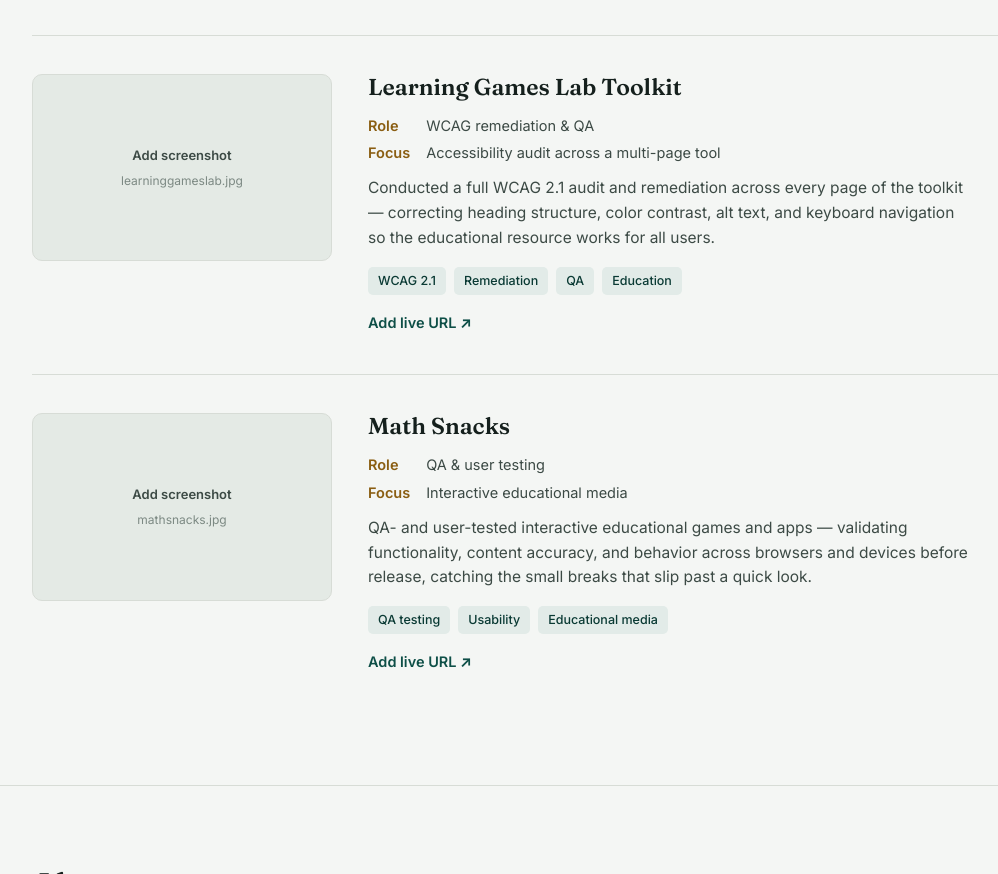
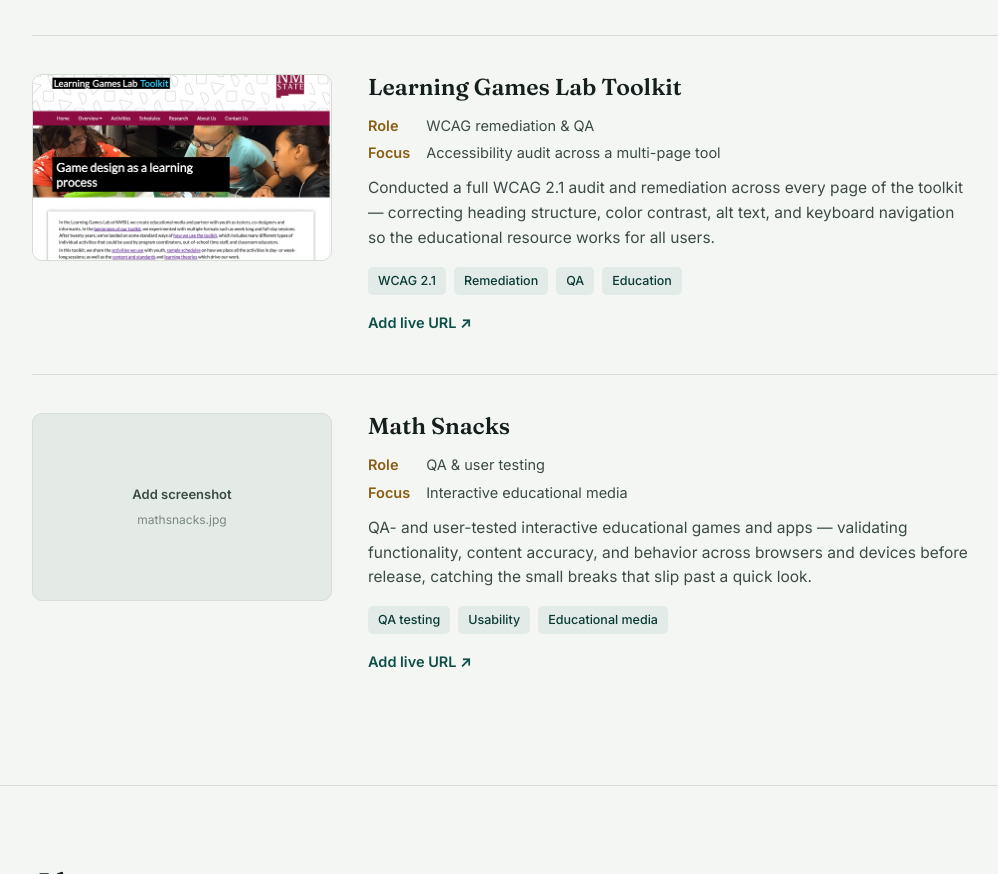
Before and after one commit to accessforwardall/accessforwardall, a plain HTML site: page index.html in a window 1280 px wide. Shown: the part 1970-2844 px from the top of the page, without its empty margins (96-1094 px from the left). Drawn offline with Linux system fonts and the light colour scheme.

Commit message:
Replace screenshot placeholder with actual image

```diff
--- a/index.html
+++ b/index.html
@@ -159,9 +159,7 @@
         </div>
       </article>
       <article class="project">
-        <div class="shot" role="img" aria-label="Screenshot placeholder for the Learning Games Lab Toolkit">
-          <span class="ph-label">Add screenshot</span><span class="ph-sub">learninggameslab.jpg</span>
-        </div>
+        <img class="shot" src="lgltool.jpg" alt="Home pLearning Games tool Kit, with the banner with three participants in the Game Lab" width="1200" height="750">
         <div>
           <h3>Learning Games Lab Toolkit</h3>
           <dl class="meta">
```
